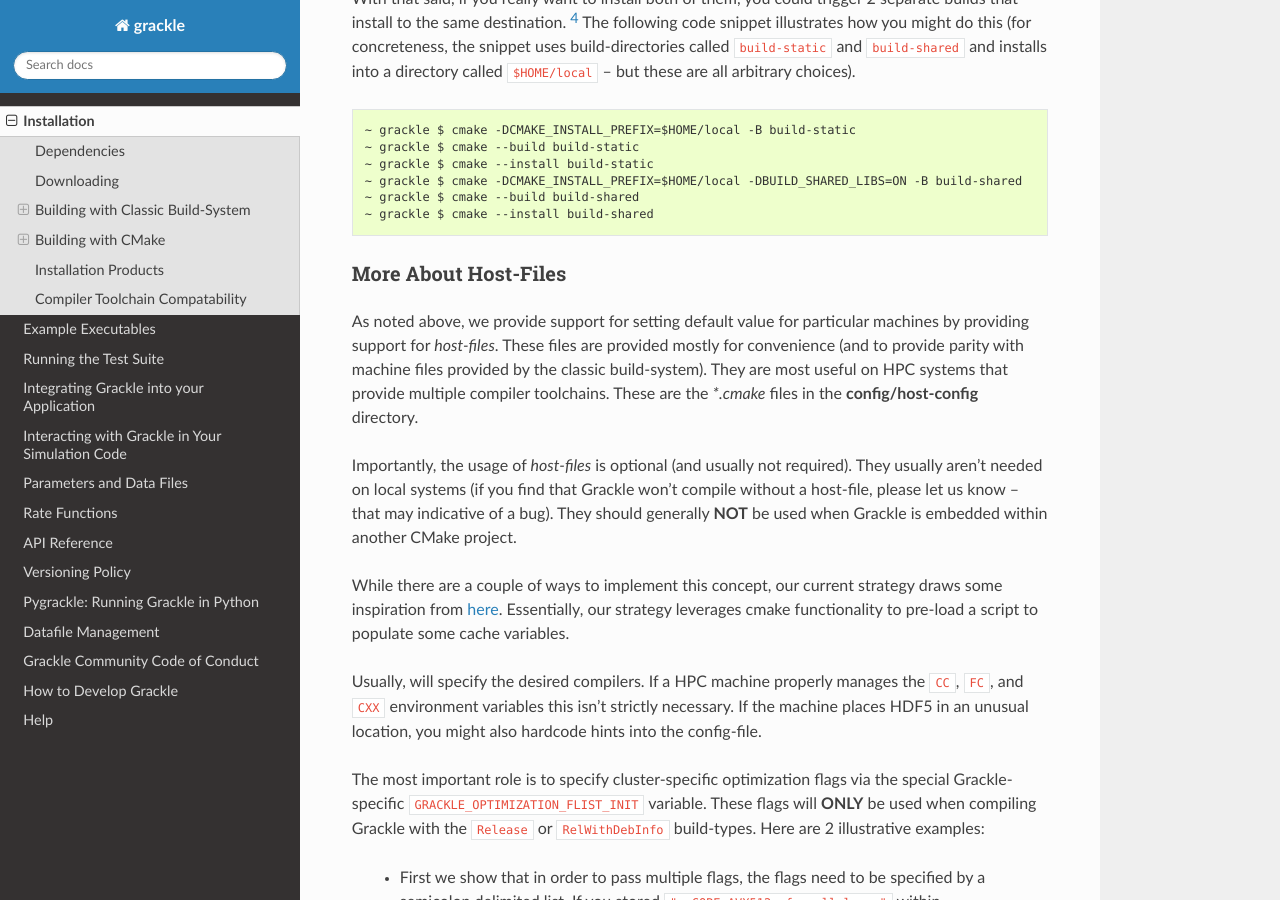
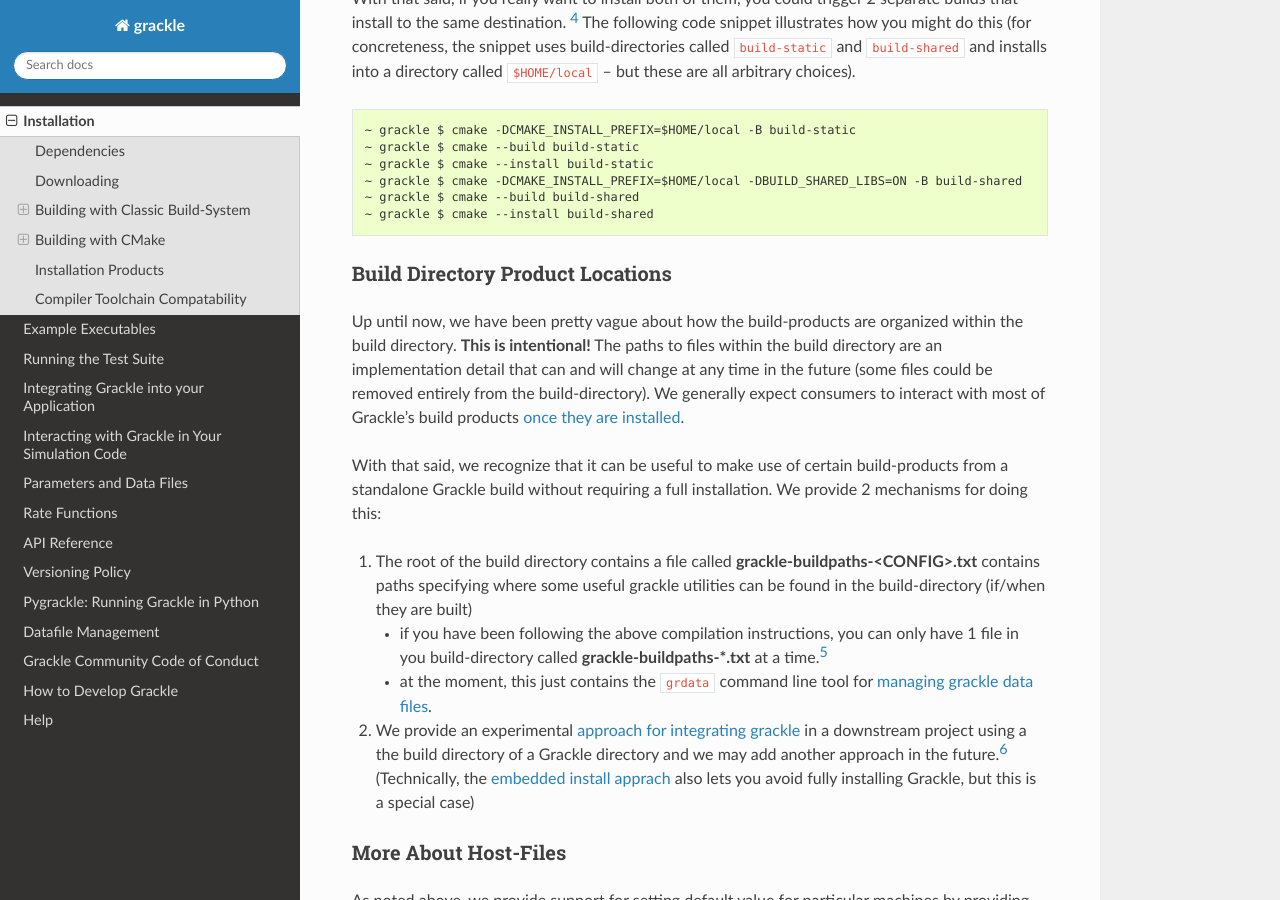
Before and after one commit to grackle-project/grackle, a Sphinx documentation site: the page built from doc/source/Installation.rst, in a window 1280 px wide and 900 px high, scrolled down 9816 px. Built offline with Sphinx 7.4.7 and the Read the Docs theme 3.1.0, drawn with Linux system fonts in a browser that asks for light colours; the version number is read from the project's files by our own code; some of the changed text lies outside the part shown.

Commit message:
updating information about where to find the grdata tool.

```diff
--- a/doc/source/Installation.rst
+++ b/doc/source/Installation.rst
@@ -566,6 +566,28 @@ The following code snippet illustrates how you might do this (for concreteness,
    ~ grackle $ cmake --build build-shared
    ~ grackle $ cmake --install build-shared
 
+.. _build-dir-product-locations:
+
+Build Directory Product Locations
++++++++++++++++++++++++++++++++++
+
+Up until now, we have been pretty vague about how the build-products are organized within the build directory.
+**This is intentional!**
+The paths to files within the build directory are an implementation detail that can and will change at any time in the future (some files could be removed entirely from the build-directory).
+We generally expect consumers to interact with most of Grackle's build products :ref:`once they are installed <install-products>`.
+
+With that said, we recognize that it can be useful to make use of certain build-products from a standalone Grackle build without requiring a full installation.
+We provide 2 mechanisms for doing this:
+
+1. The root of the build directory contains a file called **grackle-buildpaths-<CONFIG>.txt** contains paths specifying where some useful grackle utilities can be found in the build-directory (if/when they are built)
+
+   - if you have been following the above compilation instructions, you can only have 1 file in you build-directory called **grackle-buildpaths-*.txt** at a time.\ [#buildproducts1]_
+
+   - at the moment, this just contains the ``grdata`` command line tool for :ref:`managing grackle data files<manage-data-files>`.
+
+2. We provide an experimental :ref:`approach for integrating grackle <integration-consuming-grackle>` in a downstream project using a the build directory of a Grackle directory and we may add another approach in the future.\ [#buildproducts2]_
+   (Technically, the :ref:`embedded install apprach <Embed_Grackle_in_Sim_Build>` also lets you avoid fully installing Grackle, but this is a special case)
+
 .. _cmake_host-files:
 
 More About Host-Files
@@ -652,7 +674,7 @@ The **include** subdirectory typically holds headers, the **bin** subdirectory t
       The standard ``CMAKE_INSTALL_PREFIX`` option :ref:`controls the prefix <standard-cmake-options>` while
       ``CMAKE_INSTALL_LIBDIR``, ``CMAKE_INSTALL_INCLUDEDIR``, and ``CMAKE_INSTALL_BINDIR`` options :ref:`provide finer control <cmake-granular-install-vars>`.
 
-A vanilla, standalone Grackle installation provides:
+A vanilla, standalone (i.e. :ref:`not an embedded build <Embed_Grackle_in_Sim_Build>`) Grackle installation provides:
 
 - The Grackle library (in the **lib** subdirectory).
   Depending on how build system (and your choices), installation provides it as a shared library, a static library, or both.
@@ -662,6 +684,15 @@ A vanilla, standalone Grackle installation provides:
 
 - Utility Executables (in the **bin** subdirectory).
   At the moment, this just includes the ``grdata`` command line tool for :ref:`managing grackle data files<manage-data-files>`.
+
+     .. note::
+
+        .. COMMENT: (Maybe we should just put a redirect at the root of the build-directory?)
+
+        When you use the CMake build-system, you can reliably find the ``grdata`` command line program within the build directory at **<build-dir>/grackle/bin/grdata** (this assumes that you performed a stand-alone build, with default configuration settings)
+
+        **REMINDER: Unless explicitly noted, the locations of all other installation products (and any other contents) within the build directory are considered implementation details -- they can/will change at ANY time.**
+
 
 - If you used the CMake build system, some metadata files are also included to make it :ref:`easy for other projects to consume Grackle <integration-consuming-grackle>`
 
@@ -714,6 +745,13 @@ For example, adding GPU-support with the likes of CUDA or HIP would involve link
 .. [#f4] Aside: performing these 2 separate CMake builds compiles the source files the same number of times as the Classic build system.
          Behind the scenes, the classic build system always compile each source file twice (once with position independent code and once without).
 
+.. [#buildproducts1] In principle, you can get multiple files if you are using a multi-configuration generation.
+                     If you don't know what this means, you really don't need to worry about it.
+
+.. [#buildproducts2] The common property to a supported integration approach that lets you use grackle from the build-directory is they don't require hardcoding assumptions about Grackle's build-directory into a downstream project's build-system.
+                     Instead, they introduce a standardized way for us, the Grackle developers, to communicate Grackle's usage requirements (and any assumptions abouts paths) to the downstream build system.
+
+
 .. [#installproducts1] The primary exception is for MacOS software distributed through official Apple channels.
                        For our purposes, we (like most open-source science software) get away with treating MacOS as a generic Unix-like system.
                        Ironically, while Windows (which we definitely don't support) may prefer some alternative organization, it is much less of an exception than MacOS.
```
Also changed, not shown: CMakeLists.txt (+9 -0 lines), doc/source/Tools.rst (+5 -25 lines).
